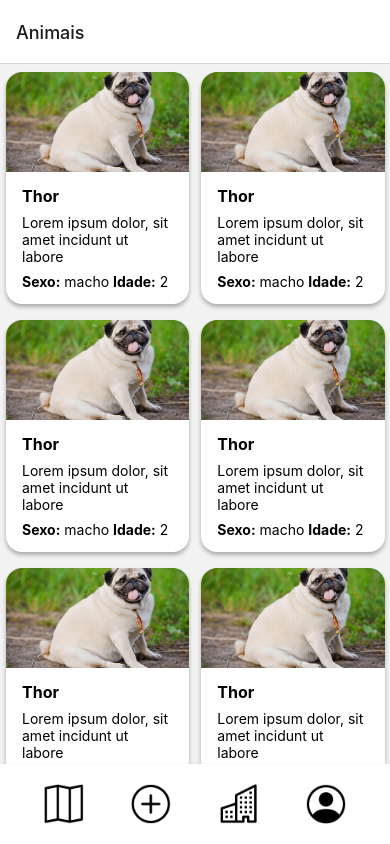
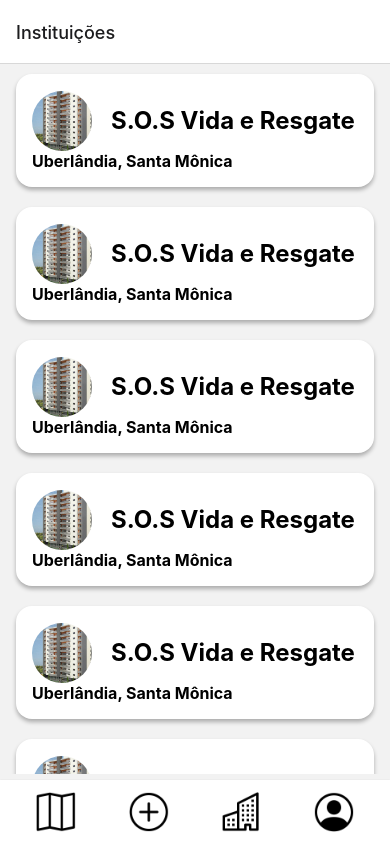
Before and after one commit to ElianMelo/central-animal, a React Native app in the folder frontend/: screen / in a window 390 px wide. Built offline with nearby package versions, Linux system fonts and the light colour scheme.

Commit message:
Realiza conexões entre telas

```diff
--- a/frontend/App.js
+++ b/frontend/App.js
@@ -17,7 +17,7 @@ export default class App extends Component {
   render() {
     return (
       <NavigationContainer>
-        <Stack.Navigator initialRouteName="Animals">
+        <Stack.Navigator initialRouteName="Institutions">
           <Stack.Screen name="Home" component={Home} options={{ title: 'Página Inicial' }} />
           <Stack.Screen name="Institution" component={Institution} options={{ title: 'Instituição' }} />
           <Stack.Screen name="Institutions" component={Institutions} options={{ title: 'Instituições' }} />
--- a/frontend/src/components/Animals.js
+++ b/frontend/src/components/Animals.js
@@ -120,7 +120,7 @@ export default class Animals extends Component {
                     keyExtractor={item => item.id}
                     numColumns={2}
                 />
-                <Footer/>
+                <Footer navigation={this.state.props.navigation}/>
             </View>
         );
     }
--- a/frontend/src/components/Footer.js
+++ b/frontend/src/components/Footer.js
@@ -4,6 +4,7 @@ import {
     StyleSheet,
     View,
     Image,
+    TouchableOpacity,
 } from 'react-native';
 
 const map = require('../../assets/map.png');
@@ -24,22 +25,35 @@ export default class Footer extends Component {
         return (
             <View style={styles.menu}>
                 <View style={styles.menuImageLine}>
+                    <TouchableOpacity>
                         <Image
                             style={styles.menuImage}
                             source={map}
                         />
+                    </TouchableOpacity>
+                    <TouchableOpacity>
                         <Image
                             style={styles.menuImage}
                             source={plus_circle}
                         />
+                    </TouchableOpacity>
+                    <TouchableOpacity
+                        onPress={() =>
+                            this.props.navigation.navigate('Institutions')
+                        }
+                    >
                         <Image
                             style={styles.menuImage}
                             source={building}
                         />
+                    </TouchableOpacity>
+                    <TouchableOpacity>
                         <Image
                             style={styles.menuImage}
                             source={person_circle}
                         />
+                    </TouchableOpacity>
+
                 </View>
             </View>
         );
@@ -52,7 +66,7 @@ const styles = StyleSheet.create({
         width: '100%',
         position: 'absolute',
         bottom: 0,
-        padding: 20,
+        padding: 12,
         shadowColor: "#000",
         shadowOffset: {
             width: 0,
--- a/frontend/src/components/Institution.js
+++ b/frontend/src/components/Institution.js
@@ -5,7 +5,8 @@ import {
     Text,
     View,
     Image,
-    FlatList
+    FlatList,
+    TouchableOpacity
 } from 'react-native';
 
 import Footer from './Footer';
@@ -41,7 +42,7 @@ export default class Institution extends Component {
 
     renderItem = ({ item }) => (
         <Text style={styles.cardTxt}>
-            {'\u2022' + " " + item.txt}
+            {'\u2022' + " " + item.txt }
         </Text>
     );
 
@@ -96,13 +97,20 @@ export default class Institution extends Component {
                     </View>
                 </View>
 
-                <View style={styles.animalBox}>
+                <TouchableOpacity
+                    style={styles.animalBox}
+                    onPress={() =>
+                        this.props.navigation.navigate('Animals', {
+                            institutionId: this.props.route.params.institutionId
+                        })
+                    }
+                >
                     <View style={styles.cardImageLine}>
                         <Text style={styles.cardTxt}>
                             Animais
                         </Text>
                     </View>
-                </View>
+                </TouchableOpacity>
 
                 <View style={styles.needBox}>
                     <View style={styles.needColumn}>
@@ -117,7 +125,7 @@ export default class Institution extends Component {
                         />
                     </View>
                 </View>
-                <Footer />
+                <Footer navigation={this.state.props.navigation}/>
             </View>
         );
     }
--- a/frontend/src/components/Institutions.js
+++ b/frontend/src/components/Institutions.js
@@ -80,7 +80,14 @@ export default class Institutions extends Component {
     }
 
     renderItem = ({ item }) => (
-        <TouchableOpacity style={styles.cardBox}>
+        <TouchableOpacity
+            style={styles.cardBox}
+            onPress={() =>
+                this.props.navigation.navigate('Institution', {
+                    institutionId: item.id
+                })
+            }
+        >
             <View style={styles.cardImageLine}>
                 <Image
                     style={styles.roundCardImage}
@@ -105,7 +112,7 @@ export default class Institutions extends Component {
                     keyExtractor={item => item.id}
                 />
 
-                <Footer/>
+                <Footer navigation={this.state.props.navigation}/>
             </View>
         );
     }
```
Lines whose indentation alone changed are shown as unchanged.
